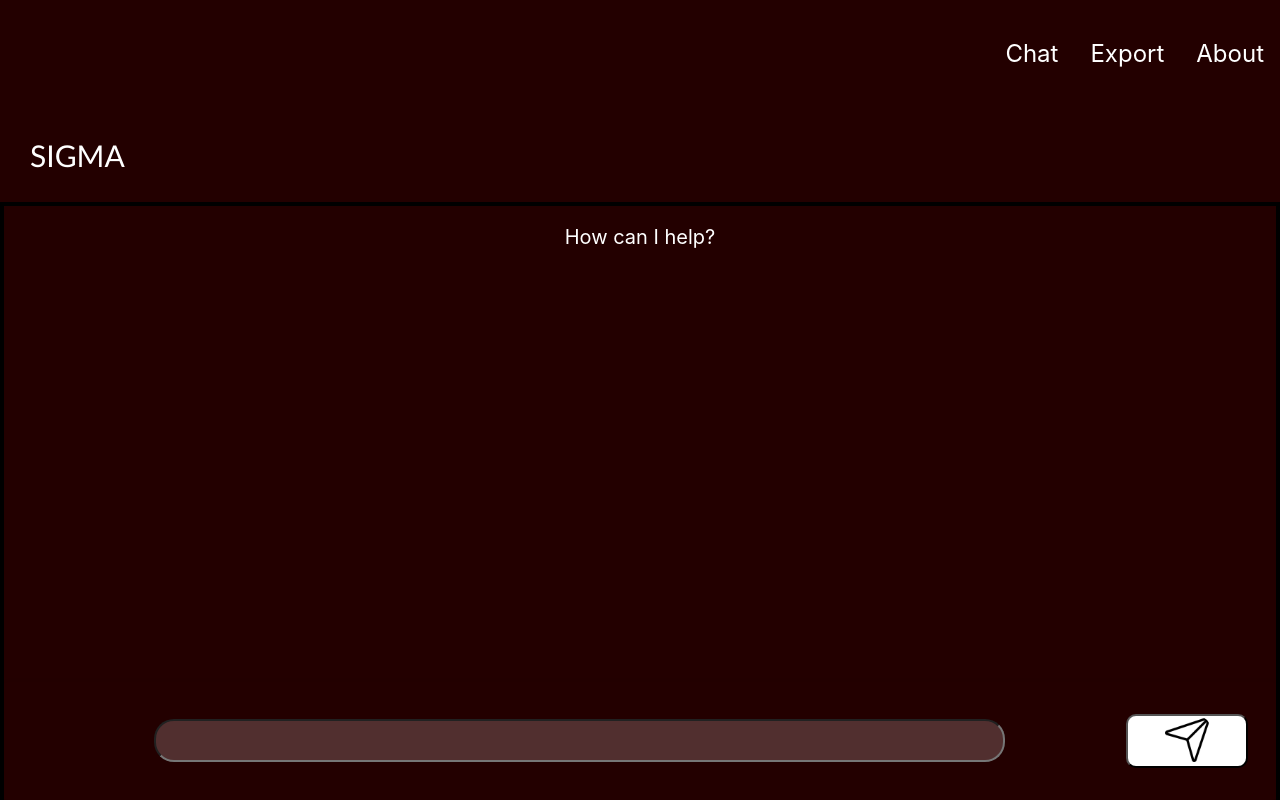
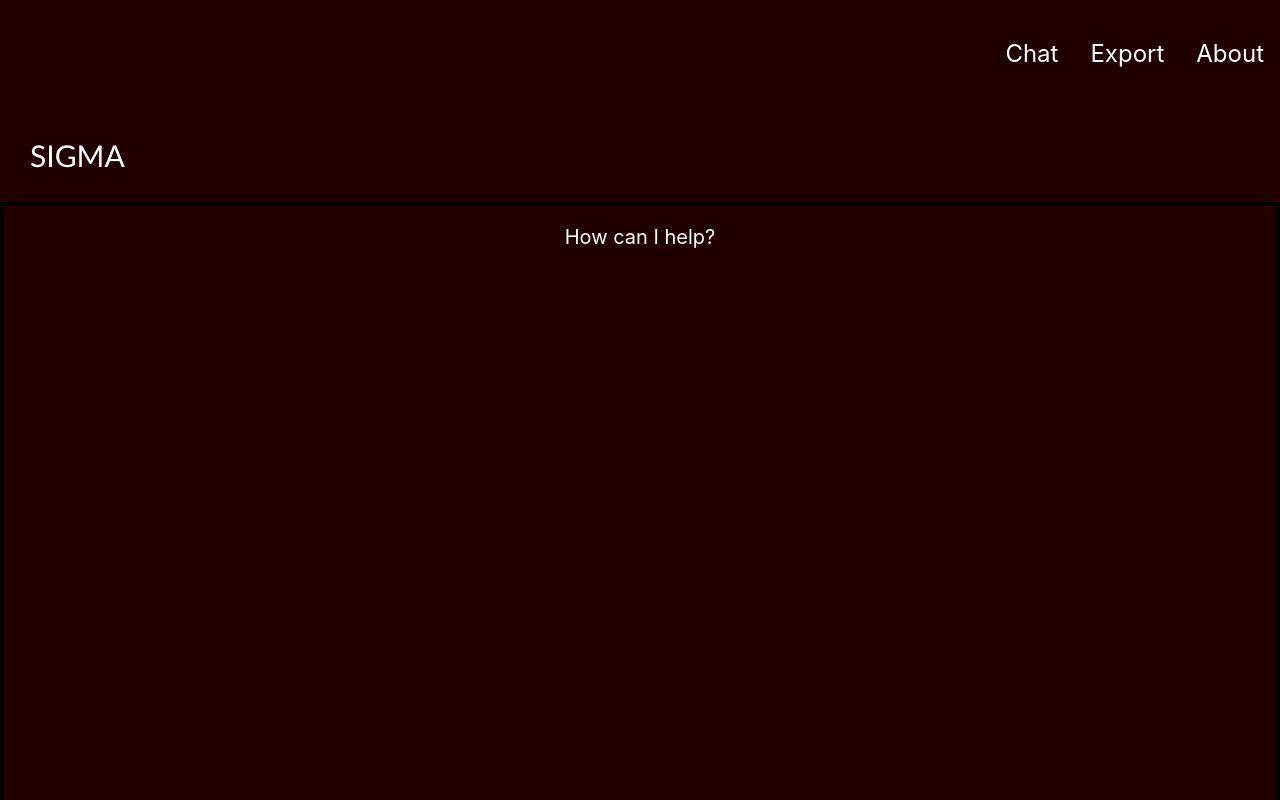
Before and after one commit to tahmid-saj/chat-sigma, a React (Create React App) app in the folder sigma/: page / in a window 1280 px wide. Shown: the top 800 px of the page. Built offline with nearby package versions, Linux system fonts and the light colour scheme.

Commit message:
Adding gpt api call

```diff
--- a/sigma/src/components/chat/BotMessage/BotMessage.js
+++ b/sigma/src/components/chat/BotMessage/BotMessage.js
@@ -2,10 +2,10 @@ import React, { Component } from "react";
 
 import "./BotMessage.css";
 
-const BotMessage = () => {
+const BotMessage = ({ botMessageOutput }) => {
   return (
     <div className="white f5 botMessageBox">
-      <p className="botMessage">{'Sigma : Bot message'}</p>
+      <p className="botMessage">{`Sigma : ${botMessageOutput}`}</p>
     </div>
   );
 };
--- a/sigma/src/components/chat/ChatMessagesScroll/ChatMessageScroll.css
+++ b/sigma/src/components/chat/ChatMessagesScroll/ChatMessageScroll.css
@@ -1,3 +1,3 @@
 .chatMessageScroll {
-  height: 800px;
+  height: 970px;
 }
--- a/sigma/src/components/chat/MessageBox/MessageBox.css
+++ b/sigma/src/components/chat/MessageBox/MessageBox.css
@@ -1,8 +1,8 @@
 .messageBox {
-  position: fixed;
+  /* position: fixed;
   bottom: 0;
   left: 0;
-  right: 0;
+  right: 0; */
 }
 
 .messageBoxInput {
```
